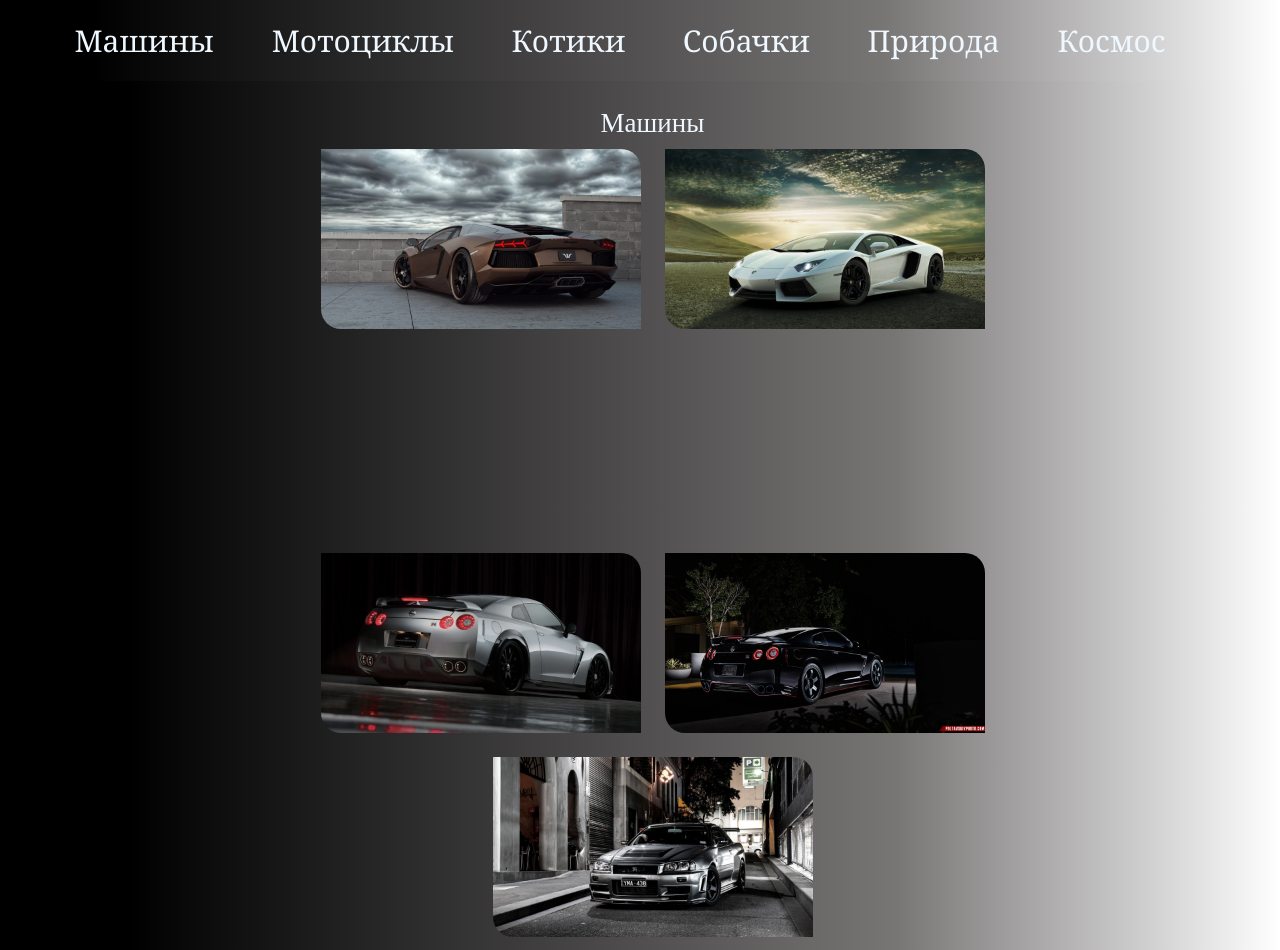
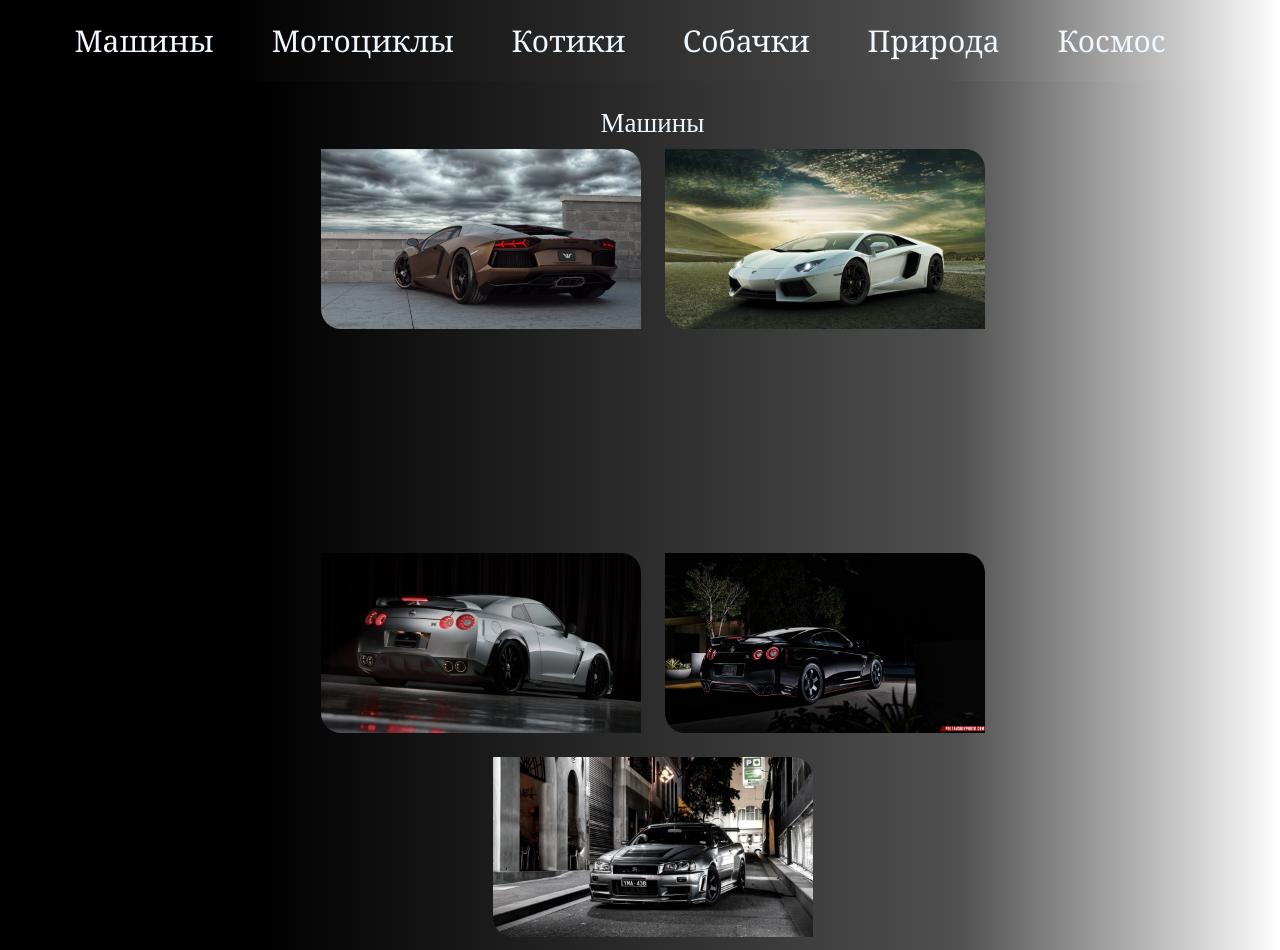
Before and after one commit to Rodion-de-Front/wallpapers, a plain HTML site: page index.html in a window 1280 px wide. Shown: the top 950 px of the page. Drawn offline with Linux system fonts and the light colour scheme.

Commit message:
Работа с градиентом

```diff
--- a/index.html
+++ b/index.html
@@ -343,7 +343,7 @@
         right: 0px;
         width:100%;
         background: rgb(0,0,0);
-        background: linear-gradient(90deg, rgba(0,0,0,1) 10%, rgba(120,117,117,1) 70%, rgba(255,255,255,1) 100%);
+        background: linear-gradient(90deg, rgba(0,0,0,1) 20%, rgba(80,80,80,1) 75%, rgba(255,255,255,1) 100%);
         padding: 20px;
         font-size: 30px;
     }
@@ -360,8 +360,8 @@
     }
 
     body {
-        background: rgb(0,0,0);
-        background: linear-gradient(90deg, rgba(0,0,0,1) 10%, rgba(120,117,117,1) 70%, rgba(255,255,255,1) 100%);
+    background: rgb(0,0,0);
+    background: linear-gradient(90deg, rgba(0,0,0,1) 20%, rgba(80,80,80,1) 75%, rgba(255,255,255,1) 100%);
     }
     .cards {
         padding: 100px 225px 0 250px;
```
